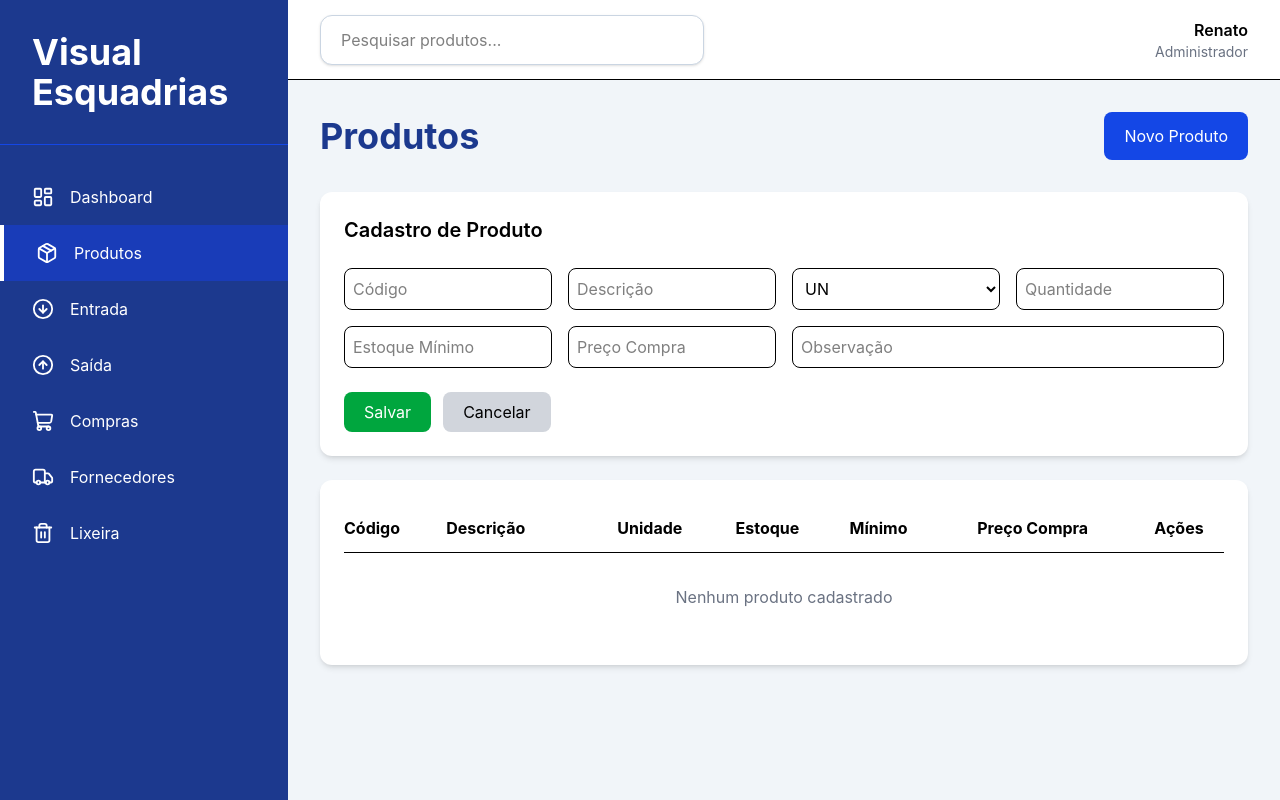
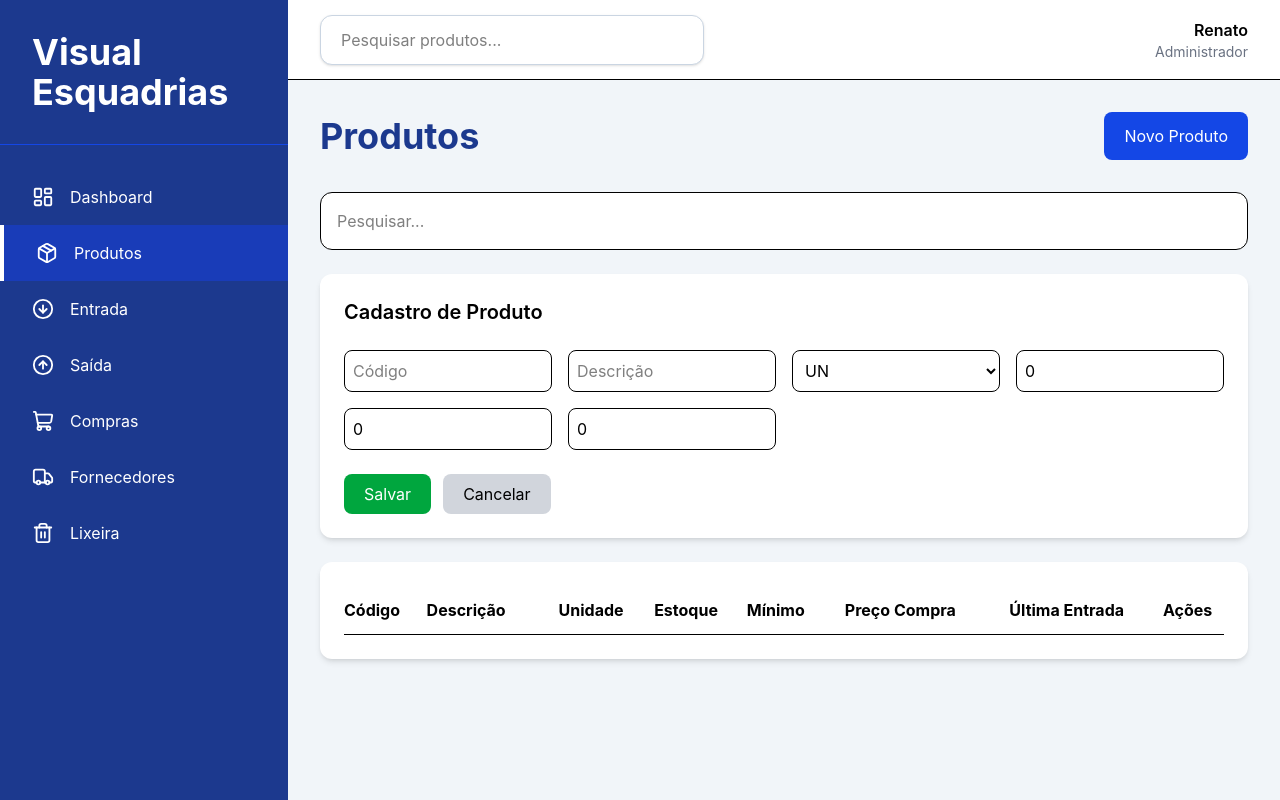
Before and after one commit to renatomarinrossi/estoque-visual-esquadrias, a React (Vite) app in the folder frontend/: page /produtos in a window 1280 px wide. Both pictures are taken after a click on the button "Novo Produto". Built offline with nearby package versions, Linux system fonts and the light colour scheme.

Commit message:
Sprint 9 - ultima entrada

```diff
--- a/frontend/src/components/produtos/ProdutoForm.tsx
+++ b/frontend/src/components/produtos/ProdutoForm.tsx
@@ -4,13 +4,16 @@ import type { Produto } from "../../types/produto";
 type Props = {
   onSalvar: (produto: Produto) => void;
   onCancelar: () => void;
+  produtoInicial?: Produto | null;
 };
 
 export default function ProdutoForm({
   onSalvar,
   onCancelar,
+  produtoInicial,
 }: Props) {
-  const [produto, setProduto] = useState<Produto>({
+  const [produto, setProduto] = useState<Produto>(
+    produtoInicial || {
       codigo: "",
       descricao: "",
       unidade: "UN",
@@ -18,7 +21,8 @@ export default function ProdutoForm({
       estoqueMinimo: 0,
       precoCompra: 0,
       observacao: "",
-  });
+    }
+  );
 
   function salvar() {
     onSalvar(produto);
@@ -27,7 +31,7 @@ export default function ProdutoForm({
   return (
     <div className="bg-white rounded-xl shadow-md p-6 mb-6">
       <h2 className="text-xl font-semibold mb-6">
-        Cadastro de Produto
+        {produtoInicial ? "Editar Produto" : "Cadastro de Produto"}
       </h2>
 
       <div className="grid grid-cols-4 gap-4">
@@ -78,6 +82,7 @@ export default function ProdutoForm({
           type="number"
           placeholder="Quantidade"
           className="border rounded-lg p-2"
+          value={produto.quantidade}
           onChange={(e) =>
             setProduto({
               ...produto,
@@ -90,6 +95,7 @@ export default function ProdutoForm({
           type="number"
           placeholder="Estoque Mínimo"
           className="border rounded-lg p-2"
+          value={produto.estoqueMinimo}
           onChange={(e) =>
             setProduto({
               ...produto,
@@ -103,6 +109,7 @@ export default function ProdutoForm({
           step="0.01"
           placeholder="Preço Compra"
           className="border rounded-lg p-2"
+          value={produto.precoCompra}
           onChange={(e) =>
             setProduto({
               ...produto,
@@ -111,20 +118,10 @@ export default function ProdutoForm({
           }
         />
 
-        <input
-          placeholder="Observação"
-          className="border rounded-lg p-2 col-span-2"
-          onChange={(e) =>
-            setProduto({
-              ...produto,
-              observacao: e.target.value,
-            })
-          }
-        />
-
       </div>
 
       <div className="flex gap-3 mt-6">
+
         <button
           onClick={salvar}
           className="bg-green-600 hover:bg-green-700 text-white px-5 py-2 rounded-lg"
@@ -138,6 +135,7 @@ export default function ProdutoForm({
         >
           Cancelar
         </button>
+
       </div>
     </div>
   );
--- a/frontend/src/components/produtos/ProdutoTable.tsx
+++ b/frontend/src/components/produtos/ProdutoTable.tsx
@@ -3,43 +3,53 @@ import type { Produto } from "../../types/produto";
 type Props = {
   produtos: Produto[];
   onExcluir: (produto: Produto) => void;
+  onEditar: (produto: Produto) => void;
 };
 
 export default function ProdutoTable({
   produtos,
   onExcluir,
+  onEditar,
 }: Props) {
   return (
     <div className="bg-white rounded-xl shadow-md p-6">
       <table className="w-full">
+
         <thead>
+
           <tr className="border-b">
-            <th className="text-left py-3">Código</th>
-            <th className="text-left">Descrição</th>
+            <th className="text-left py-3">
+              Código
+            </th>
+
+            <th className="text-left">
+              Descrição
+            </th>
+
             <th>Unidade</th>
+
             <th>Estoque</th>
+
             <th>Mínimo</th>
+
             <th>Preço Compra</th>
+
+            <th>Última Entrada</th>
+
             <th>Ações</th>
           </tr>
+
         </thead>
 
         <tbody>
-          {produtos.length === 0 ? (
-            <tr>
-              <td
-                colSpan={7}
-                className="text-center py-8 text-gray-500"
-              >
-                Nenhum produto cadastrado
-              </td>
-            </tr>
-          ) : (
-            produtos.map((produto, index) => (
+
+          {produtos.map((produto) => (
+
             <tr
-                key={index}
+              key={produto.codigo}
               className="border-b"
             >
+
               <td>{produto.codigo}</td>
 
               <td>{produto.descricao}</td>
@@ -48,13 +58,7 @@ export default function ProdutoTable({
                 {produto.unidade}
               </td>
 
-                <td
-                  className={`text-center font-semibold ${
-                    produto.quantidade <= produto.estoqueMinimo
-                      ? "text-red-600"
-                      : ""
-                  }`}
-                >
+              <td className="text-center">
                 {produto.quantidade}
               </td>
 
@@ -66,7 +70,27 @@ export default function ProdutoTable({
                 R$ {produto.precoCompra.toFixed(2)}
               </td>
 
-                <td className="text-center">
+              <td className="text-center text-sm">
+                {produto.ultimaEntrada
+                  ? new Date(
+                      produto.ultimaEntrada
+                    ).toLocaleString(
+                      "pt-BR"
+                    )
+                  : "-"}
+              </td>
+
+              <td className="flex gap-2 justify-center py-2">
+
+                <button
+                  onClick={() =>
+                    onEditar(produto)
+                  }
+                  className="bg-yellow-500 hover:bg-yellow-600 text-white px-3 py-1 rounded"
+                >
+                  Editar
+                </button>
+
                 <button
                   onClick={() =>
                     onExcluir(produto)
@@ -75,11 +99,15 @@ export default function ProdutoTable({
                 >
                   Excluir
                 </button>
+
               </td>
+
             </tr>
-            ))
-          )}
+
+          ))}
+
         </tbody>
+
       </table>
     </div>
   );
--- a/frontend/src/pages/Compras/Compras.tsx
+++ b/frontend/src/pages/Compras/Compras.tsx
@@ -1,7 +1,118 @@
+import { useEffect, useState } from "react";
+
 export default function Compras() {
+  const [produtos, setProdutos] = useState<any[]>([]);
+
+  useEffect(() => {
+    const dados = JSON.parse(
+      localStorage.getItem(
+        "visual_esquadrias_produtos"
+      ) || "[]"
+    );
+
+    const abaixoMinimo = dados.filter(
+      (produto: any) =>
+        produto.quantidade <=
+        produto.estoqueMinimo
+    );
+
+    setProdutos(abaixoMinimo);
+  }, []);
+
   return (
-    <h2 className="text-3xl font-bold text-blue-900">
-      Compras
-    </h2>
+    <>
+      <h1 className="text-4xl font-bold text-blue-900 mb-8">
+        Compras
+      </h1>
+
+      <div className="bg-white rounded-xl shadow-md p-6">
+
+        <table className="w-full">
+
+          <thead>
+
+            <tr className="border-b">
+
+              <th className="text-left py-3">
+                Código
+              </th>
+
+              <th className="text-left">
+                Descrição
+              </th>
+
+              <th>
+                Estoque Atual
+              </th>
+
+              <th>
+                Estoque Mínimo
+              </th>
+
+              <th>
+                Comprar
+              </th>
+
+            </tr>
+
+          </thead>
+
+          <tbody>
+
+            {produtos.length === 0 ? (
+              <tr>
+
+                <td
+                  colSpan={5}
+                  className="text-center py-8 text-gray-500"
+                >
+                  Nenhum item precisa de reposição
+                </td>
+
+              </tr>
+            ) : (
+              produtos.map((produto) => {
+
+                const comprar =
+                  produto.estoqueMinimo -
+                  produto.quantidade;
+
+                return (
+                  <tr
+                    key={produto.codigo}
+                    className="border-b"
+                  >
+
+                    <td>
+                      {produto.codigo}
+                    </td>
+
+                    <td>
+                      {produto.descricao}
+                    </td>
+
+                    <td className="text-center text-red-600 font-bold">
+                      {produto.quantidade}
+                    </td>
+
+                    <td className="text-center">
+                      {produto.estoqueMinimo}
+                    </td>
+
+                    <td className="text-center font-bold text-orange-600">
+                      {comprar}
+                    </td>
+
+                  </tr>
+                );
+              })
+            )}
+
+          </tbody>
+
+        </table>
+
+      </div>
+    </>
   );
 }
--- a/frontend/src/pages/Entrada/Entrada.tsx
+++ b/frontend/src/pages/Entrada/Entrada.tsx
@@ -1,33 +1,50 @@
-import { useState } from "react";
+import { useEffect, useState } from "react";
 
 export default function Entrada() {
+  const [produtos, setProdutos] = useState<any[]>([]);
   const [codigo, setCodigo] = useState("");
   const [quantidade, setQuantidade] = useState("");
 
-  function registrarEntrada() {
-    const produtos = JSON.parse(
+  useEffect(() => {
+    const dados = JSON.parse(
       localStorage.getItem(
         "visual_esquadrias_produtos"
       ) || "[]"
     );
 
-    const index = produtos.findIndex(
-      (p: any) => p.codigo === codigo
+    setProdutos(dados);
+  }, []);
+
+  const produtoSelecionado =
+    produtos.find(
+      (p) => p.codigo === codigo
     );
 
+  function registrarEntrada() {
+    const produtosAtualizados = [...produtos];
+
+    const index =
+      produtosAtualizados.findIndex(
+        (p) => p.codigo === codigo
+      );
+
     if (index === -1) {
-      alert("Produto não encontrado");
+      alert("Selecione um produto");
       return;
     }
 
-    produtos[index].quantidade += Number(
-      quantidade
-    );
+    produtosAtualizados[index].quantidade +=
+      Number(quantidade);
+
+    produtosAtualizados[index].ultimaEntrada =
+      new Date().toISOString();
 
     localStorage.setItem(
       "visual_esquadrias_produtos",
-      JSON.stringify(produtos)
+      JSON.stringify(produtosAtualizados)
     );
+
+    setProdutos(produtosAtualizados);
 
     alert("Entrada registrada");
 
@@ -44,23 +61,43 @@ export default function Entrada() {
       <div className="bg-white rounded-xl shadow-md p-6 max-w-xl">
 
         <div className="mb-4">
-
           <label className="block mb-2">
-            Código do Produto
+            Produto
           </label>
 
-          <input
+          <select
             value={codigo}
             onChange={(e) =>
               setCodigo(e.target.value)
             }
             className="w-full border rounded-lg p-2"
-          />
+          >
+            <option value="">
+              Selecione
+            </option>
 
+            {produtos.map((produto) => (
+              <option
+                key={produto.codigo}
+                value={produto.codigo}
+              >
+                {produto.codigo} - {produto.descricao}
+              </option>
+            ))}
+          </select>
         </div>
 
+        {produtoSelecionado && (
+          <div className="mb-4 p-3 bg-slate-100 rounded">
+            Estoque Atual:
+            <strong>
+              {" "}
+              {produtoSelecionado.quantidade}
+            </strong>
+          </div>
+        )}
+
         <div className="mb-4">
-
           <label className="block mb-2">
             Quantidade
           </label>
@@ -73,7 +110,6 @@ export default function Entrada() {
             }
             className="w-full border rounded-lg p-2"
           />
-
         </div>
 
         <button
--- a/frontend/src/pages/Produtos/Produtos.tsx
+++ b/frontend/src/pages/Produtos/Produtos.tsx
@@ -14,6 +14,12 @@ export default function Produtos() {
   const [mostrarFormulario, setMostrarFormulario] =
     useState(false);
 
+  const [produtoEditando, setProdutoEditando] =
+    useState<Produto | null>(null);
+
+  const [pesquisa, setPesquisa] =
+    useState("");
+
   const [produtos, setProdutos] = useState<Produto[]>(
     carregarProdutos()
   );
@@ -22,13 +28,29 @@ export default function Produtos() {
     salvarProdutos(produtos);
   }, [produtos]);
 
-  function adicionarProduto(produto: Produto) {
-    setProdutos((anterior) => [
-      ...anterior,
-      produto,
-    ]);
+  function salvarProduto(produto: Produto) {
+    if (produtoEditando) {
+      const atualizados = produtos.map((p) =>
+        p.codigo === produtoEditando.codigo
+          ? produto
+          : p
+      );
+
+      setProdutos(atualizados);
+      setProdutoEditando(null);
+    } else {
+      setProdutos([
+        ...produtos,
+        produto,
+      ]);
+    }
 
     setMostrarFormulario(false);
+  }
+
+  function editarProduto(produto: Produto) {
+    setProdutoEditando(produto);
+    setMostrarFormulario(true);
   }
 
   function excluirProduto(produto: Produto) {
@@ -45,16 +67,43 @@ export default function Produtos() {
       ) || "[]"
     );
 
-    lixeiraAtual.push({
-      ...produto,
-      dataExclusao: new Date().toISOString(),
-    });
+    const itemLixeira = {
+      codigo: produto.codigo,
+      descricao: produto.descricao,
+      unidade: produto.unidade,
+      quantidade: produto.quantidade,
+      estoqueMinimo:
+        produto.estoqueMinimo,
+      precoCompra:
+        produto.precoCompra,
+      observacao:
+        produto.observacao || "",
+      dataExclusao:
+        new Date().toISOString(),
+    };
+
+    lixeiraAtual.push(itemLixeira);
 
     localStorage.setItem(
       "visual_esquadrias_lixeira",
       JSON.stringify(lixeiraAtual)
     );
   }
+
+  const produtosFiltrados =
+    produtos.filter((produto) => {
+      const texto =
+        pesquisa.toLowerCase();
+
+      return (
+        produto.codigo
+          .toLowerCase()
+          .includes(texto) ||
+        produto.descricao
+          .toLowerCase()
+          .includes(texto)
+      );
+    });
 
   return (
     <>
@@ -64,25 +113,45 @@ export default function Produtos() {
         </h1>
 
         <button
-          onClick={() => setMostrarFormulario(true)}
+          onClick={() => {
+            setProdutoEditando(null);
+            setMostrarFormulario(true);
+          }}
           className="bg-blue-700 hover:bg-blue-800 text-white px-5 py-3 rounded-lg"
         >
           Novo Produto
         </button>
       </div>
 
+      <div className="mb-6">
+        <input
+          type="text"
+          placeholder="Pesquisar..."
+          value={pesquisa}
+          onChange={(e) =>
+            setPesquisa(e.target.value)
+          }
+          className="w-full bg-white border rounded-xl p-4"
+        />
+      </div>
+
       {mostrarFormulario && (
         <ProdutoForm
-          onSalvar={adicionarProduto}
-          onCancelar={() =>
-            setMostrarFormulario(false)
+          produtoInicial={
+            produtoEditando
           }
+          onSalvar={salvarProduto}
+          onCancelar={() => {
+            setMostrarFormulario(false);
+            setProdutoEditando(null);
+          }}
         />
       )}
 
       <ProdutoTable
-        produtos={produtos}
+        produtos={produtosFiltrados}
         onExcluir={excluirProduto}
+        onEditar={editarProduto}
       />
     </>
   );
--- a/frontend/src/pages/Saida/Saida.tsx
+++ b/frontend/src/pages/Saida/Saida.tsx
@@ -1,30 +1,45 @@
-import { useState } from "react";
+import { useEffect, useState } from "react";
 
 export default function Saida() {
+  const [produtos, setProdutos] = useState<any[]>([]);
   const [codigo, setCodigo] = useState("");
   const [quantidade, setQuantidade] = useState("");
 
-  function registrarSaida() {
-    const produtos = JSON.parse(
+  useEffect(() => {
+    const dados = JSON.parse(
       localStorage.getItem(
         "visual_esquadrias_produtos"
       ) || "[]"
     );
 
-    const index = produtos.findIndex(
-      (p: any) => p.codigo === codigo
+    setProdutos(dados);
+  }, []);
+
+  const produtoSelecionado =
+    produtos.find(
+      (p) => p.codigo === codigo
     );
 
+  function registrarSaida() {
+    const produtosAtualizados = [...produtos];
+
+    const index =
+      produtosAtualizados.findIndex(
+        (p) => p.codigo === codigo
+      );
+
     if (index === -1) {
-      alert("Produto não encontrado");
+      alert("Selecione um produto");
       return;
     }
 
     const estoqueAtual =
-      produtos[index].quantidade;
+      produtosAtualizados[index]
+        .quantidade;
 
     if (
-      estoqueAtual - Number(quantidade) <
+      estoqueAtual -
+        Number(quantidade) <
       0
     ) {
       alert(
@@ -34,14 +49,15 @@ export default function Saida() {
       return;
     }
 
-    produtos[index].quantidade -= Number(
-      quantidade
-    );
+    produtosAtualizados[index].quantidade -=
+      Number(quantidade);
 
     localStorage.setItem(
       "visual_esquadrias_produtos",
-      JSON.stringify(produtos)
+      JSON.stringify(produtosAtualizados)
     );
+
+    setProdutos(produtosAtualizados);
 
     alert("Saída registrada");
 
@@ -58,23 +74,43 @@ export default function Saida() {
       <div className="bg-white rounded-xl shadow-md p-6 max-w-xl">
 
         <div className="mb-4">
-
           <label className="block mb-2">
-            Código do Produto
+            Produto
           </label>
 
-          <input
+          <select
             value={codigo}
             onChange={(e) =>
               setCodigo(e.target.value)
             }
             className="w-full border rounded-lg p-2"
-          />
+          >
+            <option value="">
+              Selecione
+            </option>
 
+            {produtos.map((produto) => (
+              <option
+                key={produto.codigo}
+                value={produto.codigo}
+              >
+                {produto.codigo} - {produto.descricao}
+              </option>
+            ))}
+          </select>
         </div>
 
+        {produtoSelecionado && (
+          <div className="mb-4 p-3 bg-slate-100 rounded">
+            Estoque Atual:
+            <strong>
+              {" "}
+              {produtoSelecionado.quantidade}
+            </strong>
+          </div>
+        )}
+
         <div className="mb-4">
-
           <label className="block mb-2">
             Quantidade
           </label>
@@ -87,7 +123,6 @@ export default function Saida() {
             }
             className="w-full border rounded-lg p-2"
           />
-
         </div>
 
         <button
--- a/frontend/src/types/produto.ts
+++ b/frontend/src/types/produto.ts
@@ -6,4 +6,5 @@ export type Produto = {
   estoqueMinimo: number;
   precoCompra: number;
   observacao: string;
+  ultimaEntrada?: string;
 };
```
Lines whose indentation alone changed are shown as unchanged.
